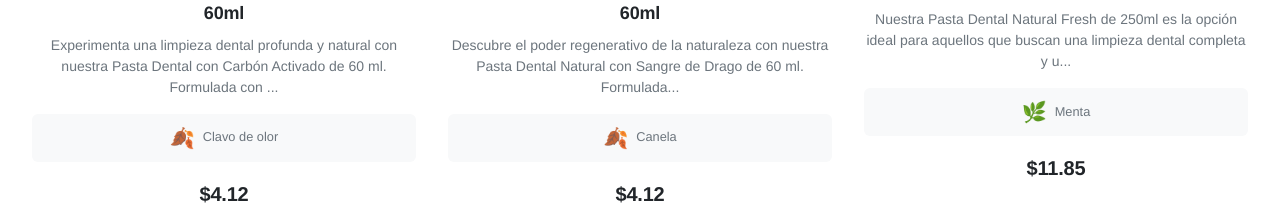
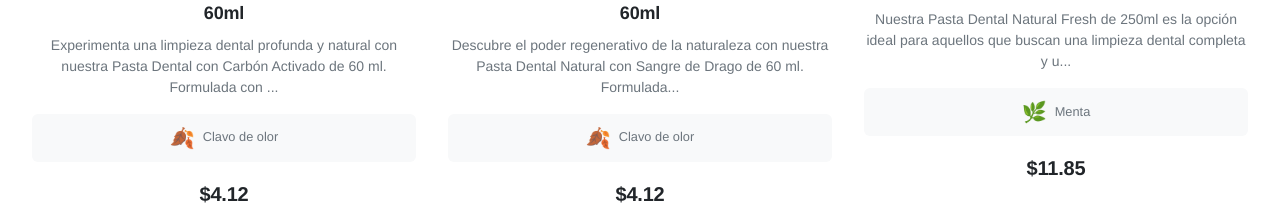
Before and after one commit to yeyodev1/bambooSmile-frontend, a Vue app: page /productos in a window 1280 px wide. Shown: the part 8088-8305 px from the top of the page. Built offline with nearby package versions, Linux system fonts and the light colour scheme; a web font is replaced by a local one.

Commit message:
fix: update flavor from 'Canela' to 'Clavo de olor' for dental products

```diff
--- a/src/data/higiene-bucal.ts
+++ b/src/data/higiene-bucal.ts
@@ -155,7 +155,7 @@ Agrega nuestra Pasta Dental Natural con Carbón Activado de 60 ml a tu rutina di
   {
     name: 'Pasta Dental Natural con Sangre de Drago 60ml',
     precio: '4.12',
-    flavor: 'Canela',
+    flavor: 'Clavo de olor',
     flavorIcon: '🍂',
     images: [
       'https://res.cloudinary.com/dpimsaaa4/image/upload/v1756313562/Pasta_dental_Sangre_de_Drago_60ml_rkxwqy.png',
@@ -354,7 +354,7 @@ Haz que tu cuidado bucal sea más ecológico y fresco con nuestro Refill de Past
   {
     name: 'Refill Pasta Dental Sangre de Drago 125ml funda Kraft',
     precio: '5.93',
-    flavor: 'Canela',
+    flavor: 'Clavo de olor',
     flavorIcon: '🍂',
     images: [
       'https://res.cloudinary.com/dpimsaaa4/image/upload/v1756313196/Refill_Sangre_de_Drago_zgcltk.png',
```
